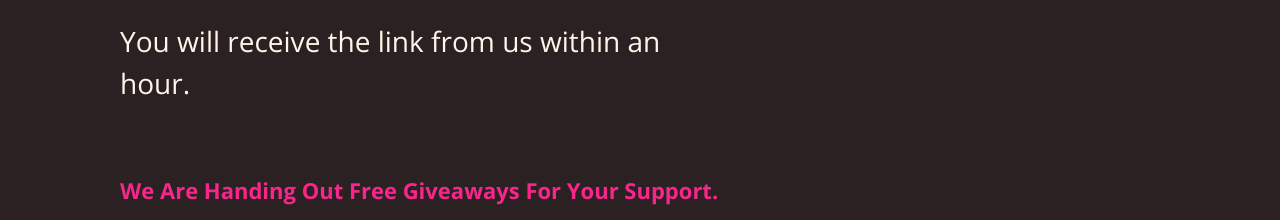
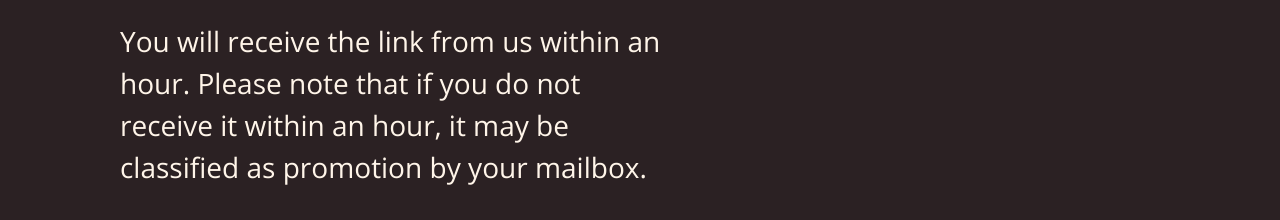
Before and after one commit to autohacks/feedback, a plain HTML site: page giveaways.html in a window 1280 px wide. Shown: the part 172-392 px from the top of the page. Drawn offline with Linux system fonts and the light colour scheme; a script that the page names is missing; a web font is replaced by a local one.

Commit message:
Update giveaways.html

```diff
--- a/giveaways.html
+++ b/giveaways.html
@@ -43,7 +43,7 @@
       <div class="formkit-content-container">
        <div class="formkit-content">
         <div class="formkit-text " style="color:#fff5e9" type="Text" id="68319479" content="&lt;p&gt;The results will be sent via Email.&lt;/p&gt;" element_id="917d984e-8ecb-4977-a64e-f108e71d73fe" order="0" region="content">
-         <p>You will receive the link from us within an hour.</p>
+         <p>You will receive the link from us within an hour. Please note that if you do not receive it within an hour, it may be classified as promotion by your mailbox.</p>
         </div>
        </div>
        <div class="formkit-form-heading" style="color:#fff5e9">
```
